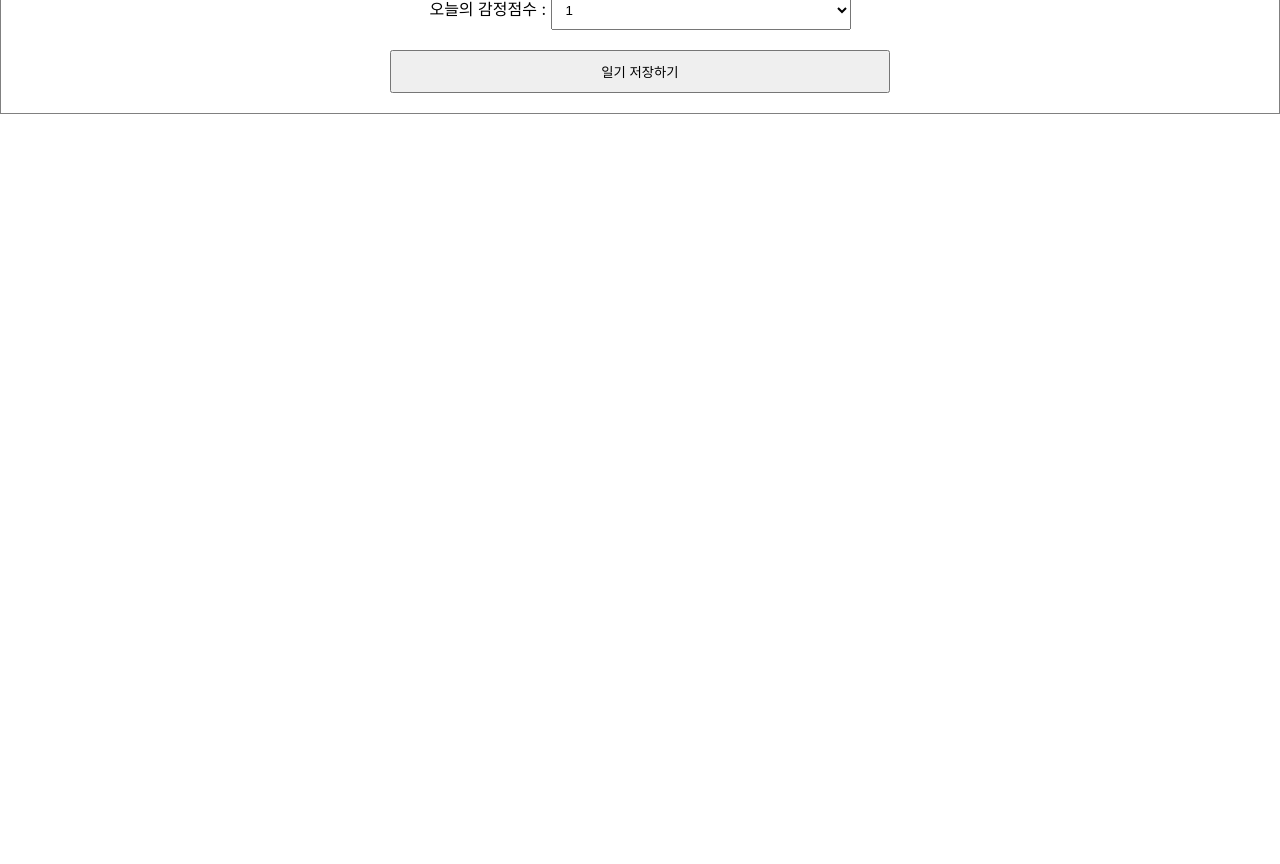
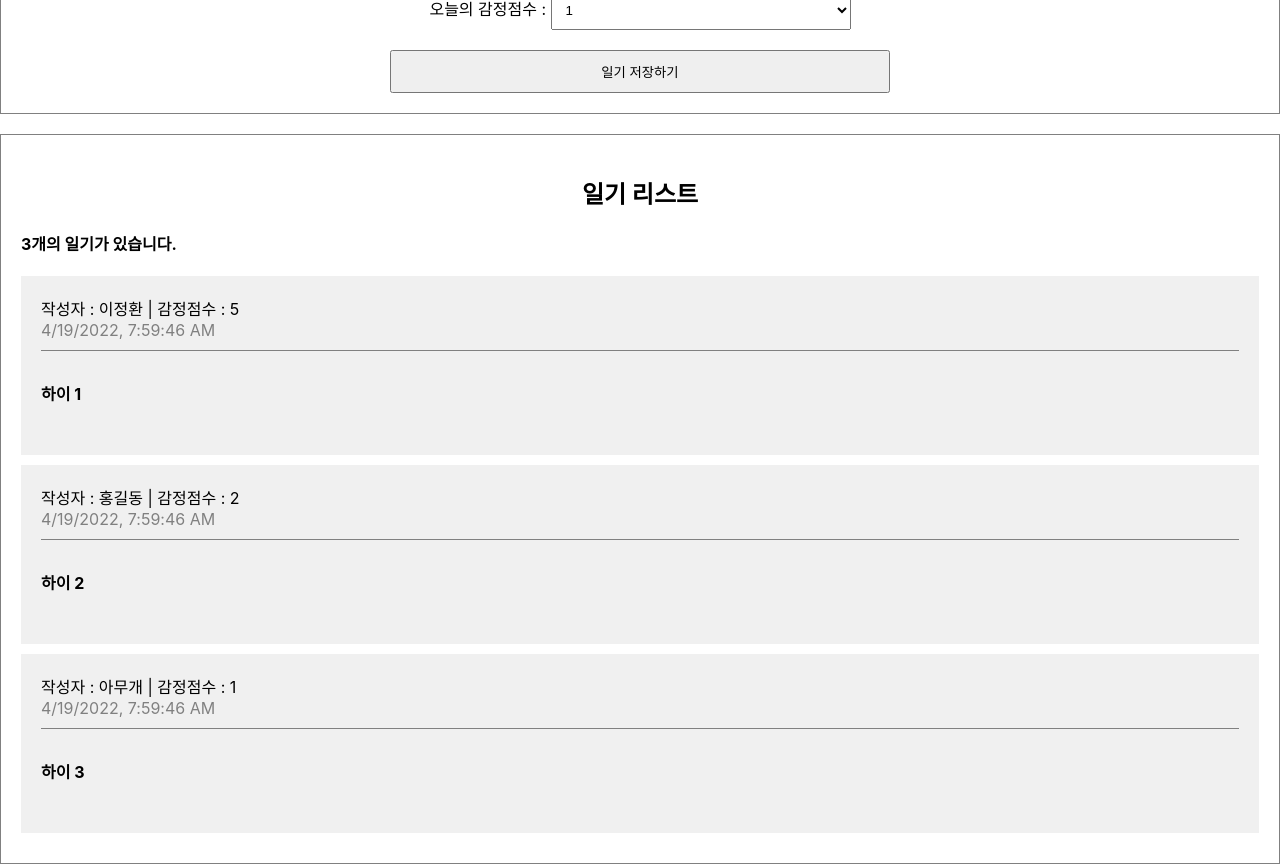
Before and after one commit to groovy0525/winterlood-simple-dairy, a React (Create React App) app: page / in a window 1280 px wide. Shown: the part 360-1224 px from the top of the page. Before the commit the page ends 800 px from the top, so only its background shows below. Built offline with nearby package versions, Linux system fonts and the light colour scheme.

Commit message:
React에서 배열 사용하기 1 - 리스트 렌더링

```diff
--- a/src/App.tsx
+++ b/src/App.tsx
@@ -1,11 +1,37 @@
-import "./App.css"
 import DiaryEditor from "./components/DiaryEditor"
+import DiaryList from "./components/DiaryList"
+import { Diary } from "./types"
+
+const dummyList: Diary[] = [
+  {
+    id: 1,
+    author: "이정환",
+    content: "하이 1",
+    emotion: 5,
+    created_date: new Date().getTime(),
+  },
+  {
+    id: 2,
+    author: "홍길동",
+    content: "하이 2",
+    emotion: 2,
+    created_date: new Date().getTime(),
+  },
+  {
+    id: 3,
+    author: "아무개",
+    content: "하이 3",
+    emotion: 1,
+    created_date: new Date().getTime(),
+  },
+]
 
 function App() {
   return (
-    <div className="App">
+    <>
       <DiaryEditor />
-    </div>
+      <DiaryList diaryList={dummyList} />
+    </>
   )
 }
 
--- /dev/null
+++ b/src/components/DiaryItem.tsx
@@ -0,0 +1,47 @@
+import styled from "@emotion/styled"
+import { Diary } from "../types"
+
+interface DiaryItemProps {
+  diary: Diary
+}
+
+function DiaryItem({
+  diary: { author, content, emotion, created_date },
+}: DiaryItemProps) {
+  return (
+    <Base>
+      <Info>
+        <span>
+          작성자 : {author} | 감정점수 : {emotion}
+        </span>
+        <br />
+        <DateTime>{new Date(created_date).toLocaleString()}</DateTime>
+      </Info>
+      <Content>{content}</Content>
+    </Base>
+  )
+}
+
+export default DiaryItem
+
+const Base = styled.div`
+  margin-bottom: 10px;
+  padding: 20px;
+  background-color: rgb(240, 240, 240);
+`
+
+const Info = styled.div`
+  margin-bottom: 10px;
+  padding-bottom: 10px;
+  border-bottom: 1px solid gray;
+`
+
+const DateTime = styled.span`
+  color: gray;
+`
+
+const Content = styled.div`
+  margin-top: 30px;
+  margin-bottom: 30px;
+  font-weight: bold;
+`
--- /dev/null
+++ b/src/components/DiaryList.tsx
@@ -0,0 +1,33 @@
+import styled from "@emotion/styled"
+import { Diary } from "../types"
+import DiaryItem from "./DiaryItem"
+
+interface DiaryListProps {
+  diaryList: Diary[]
+}
+
+function DiaryList({ diaryList }: DiaryListProps) {
+  return (
+    <Base>
+      <h2>일기 리스트</h2>
+      <h4>{diaryList.length}개의 일기가 있습니다.</h4>
+      <div>
+        {diaryList.map((diary) => (
+          <DiaryItem key={diary.id} diary={diary} />
+        ))}
+      </div>
+    </Base>
+  )
+}
+
+export default DiaryList
+
+const Base = styled.div`
+  border: 1px solid gray;
+  padding: 20px;
+  margin-top: 20px;
+
+  > h2 {
+    text-align: center;
+  }
+`
--- /dev/null
+++ b/src/types/index.ts
@@ -0,0 +1,7 @@
+export interface Diary {
+  id: number
+  author: string
+  content: string
+  emotion: number
+  created_date: number
+}
```
Also changed, not shown: src/components/DiaryEditor.tsx (+2 -5 lines).
